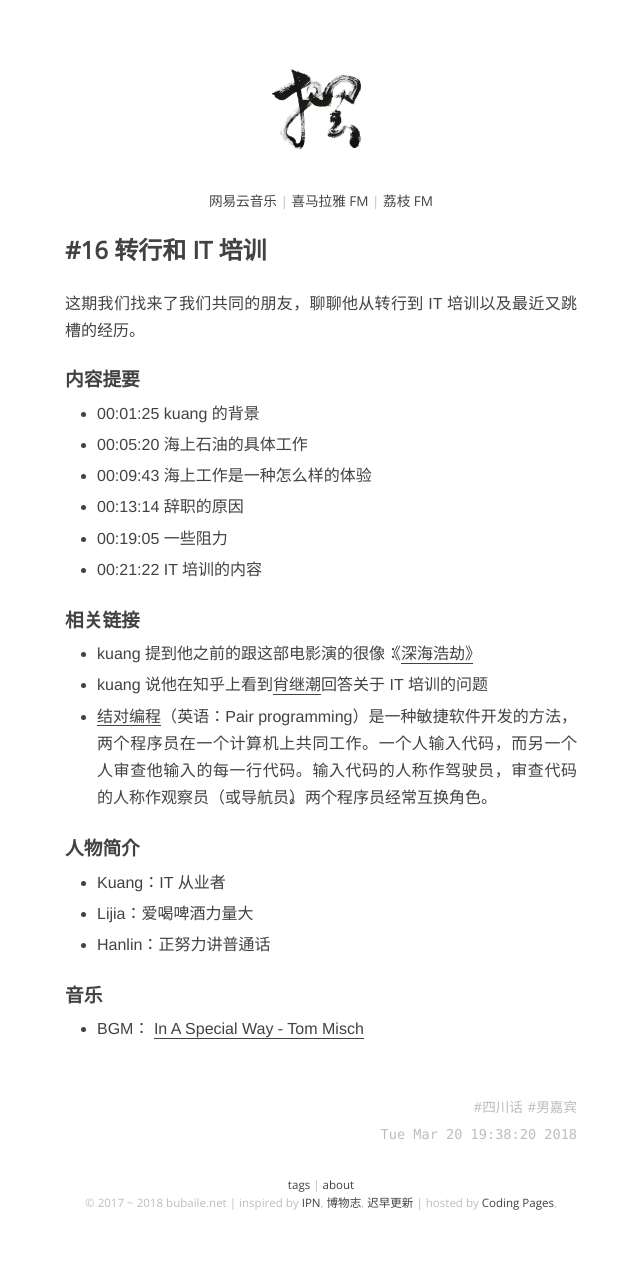
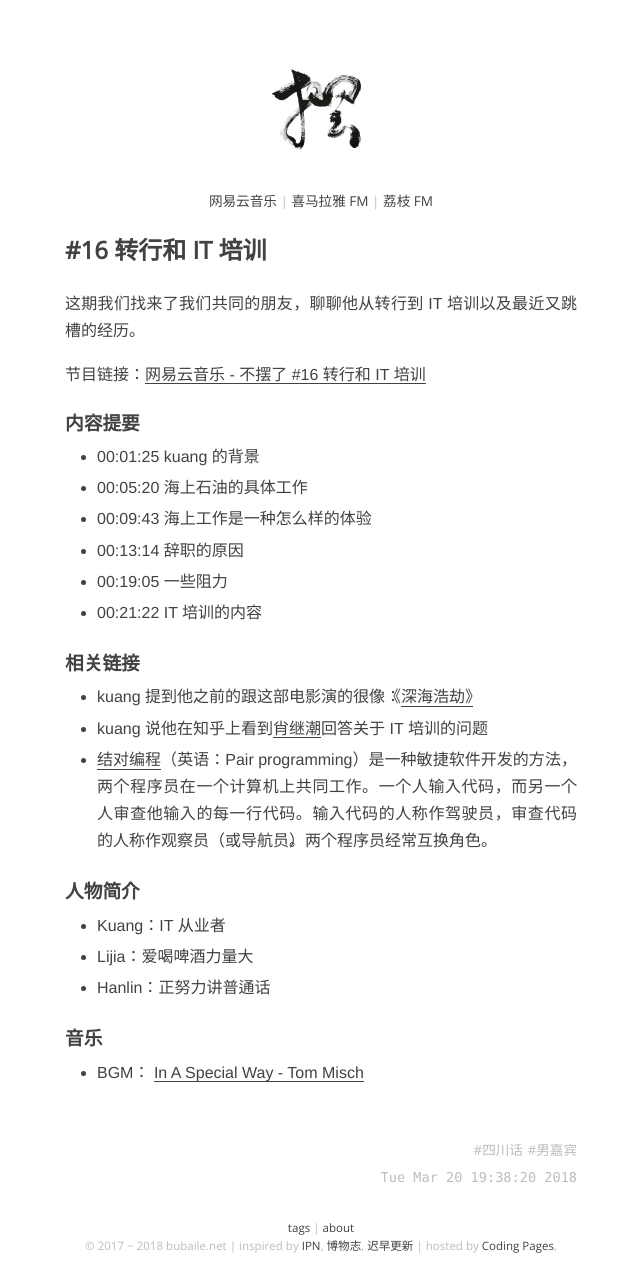
Before and after one commit to onion7878/bubaile.net, a Jekyll site: the page built from _posts/2018-03-20-career-change .md, in a window 1280 px wide. Shown: the whole page, without its empty margins (319-959 px from the left). Built offline with Jekyll 4.4.1, drawn with Linux system fonts in a browser that asks for light colours; before the commit the page ends 1223 px from its top, so only the background shows below that.

Commit message:
更新节目连接

```diff
--- a/_posts/2018-03-20-career-change .md
+++ b/_posts/2018-03-20-career-change .md
@@ -9,6 +9,8 @@ categories: [podcast]
 ---
 
 这期我们找来了我们共同的朋友，聊聊他从转行到 IT 培训以及最近又跳槽的经历。
+
+节目链接：[网易云音乐 - 不摆了 #16 转行和 IT 培训](http://music.163.com/#/program?id=1368583277)
 
 ### 内容提要
 
```
